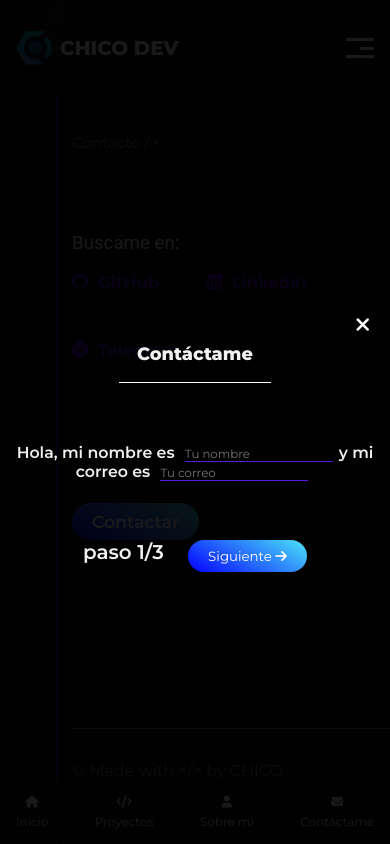
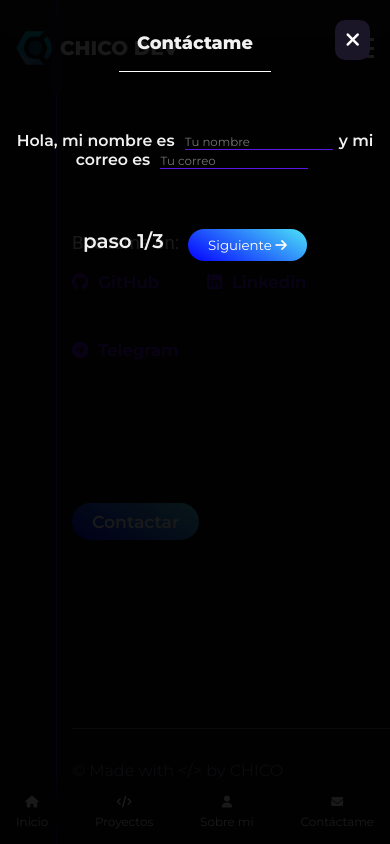
Before and after one commit to francisco-JGC/PortafolioV2, a React (Vite) app: page / in a window 390 px wide. Both pictures are taken after a click on the button "Contactar". Shown: the part 2541-3385 px from the top of the page. Built offline with nearby package versions, Linux system fonts and the light colour scheme.

Commit message:
fix: settings modal

```diff
--- a/src/components/Modal/index.scss
+++ b/src/components/Modal/index.scss
@@ -1,10 +1,13 @@
 .modal {
-  width: clamp(70%, 700px, 90%);
-  height: min(50%, 300px);
+  width: 100%;
+  height: 100%;
   margin: auto;
-  padding: 1rem;
+  display: flex;
+  align-items: center;
+  justify-content: center;
   border-radius: 10px;
   color: #fff;
+  overflow: auto;
 
   .close-modal {
     position: absolute;
@@ -12,7 +15,7 @@
     right: 0;
     margin: 1em;
     cursor: pointer;
-    font-size: calc(0.3rem + 1vw);
+    font-size: calc(0.6rem + 1vw);
 
     &:hover {
       color: tomato;
@@ -22,12 +25,11 @@
 
 @media (max-width: 768px) {
   .modal {
-    width: 100%;
-    padding: 1em 0;
-    height: 30%;
-
     .close-modal {
-      font-size: calc(1rem + 1vw);
+      font-size: calc(1em + 1vw);
+      background: #1a1527;
+      padding: 10px;
+      border-radius: 10px;
     }
   }
 }
```
